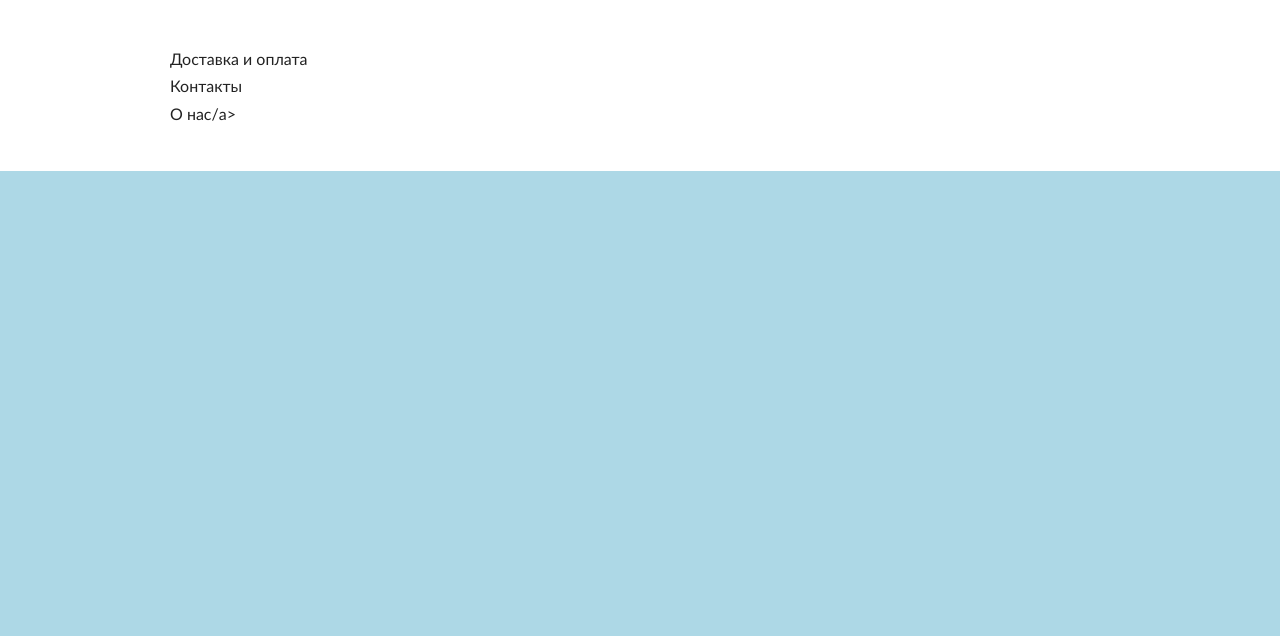
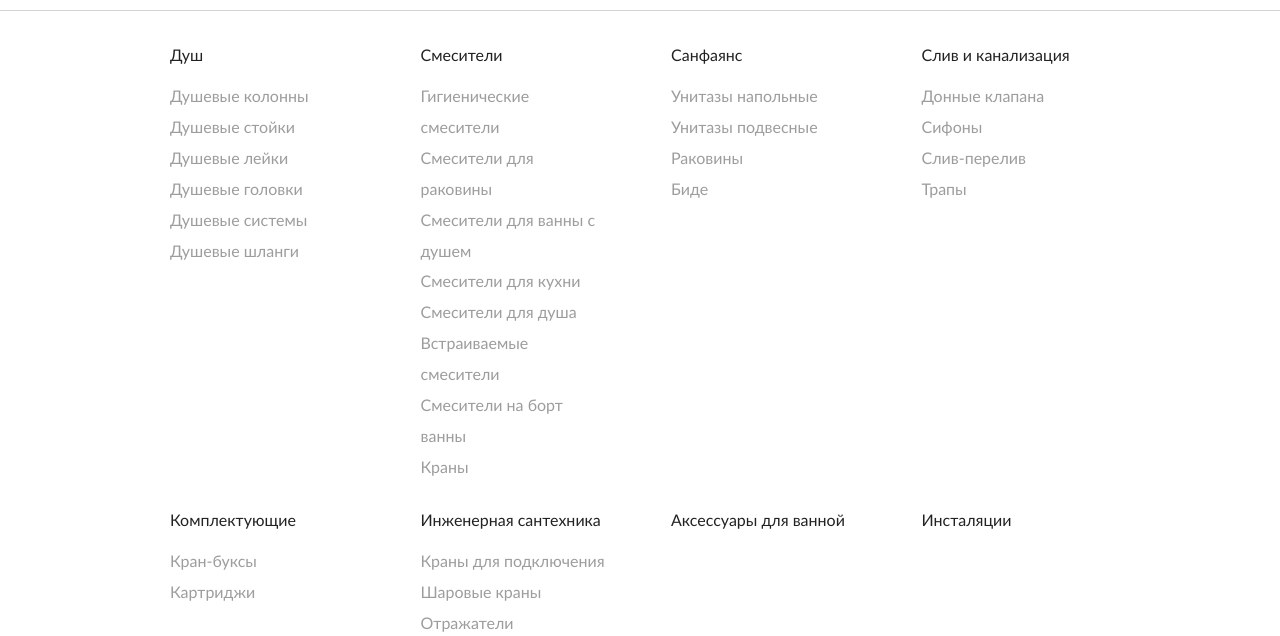
Before and after one commit to Atm0s/remer, a plain HTML site: page index.html in a window 1280 px wide. Shown: the part 164-800 px from the top of the page. Drawn offline with Linux system fonts and the light colour scheme; a web font is replaced by a local one.

Commit message:
feat: add catalogue popup

```diff
--- a/css/styles.css
+++ b/css/styles.css
@@ -77,7 +77,7 @@ img {
 	border: 0;
 }
 
-.pop-up-offer-close {
+.pop-up-offer__button-close {
 	position: absolute;
 	width: 18px;
 	height: 18px;
@@ -136,12 +136,6 @@ img {
 	box-shadow: 0px 4px 4px rgba(0, 0, 0, 0.25);
 }
 
-
-
-.header__search-field::placeholder {
-	/* color: #9D9D9D; */
-}
-
 .header__search-button{
 	position: relative;
 	border: none;
@@ -159,15 +153,6 @@ img {
 .header__tools-link{
 	position: relative;
 	text-decoration: none;
-	/* width: 24px; */
-}
-
-.header__tools:last-child{
-	/* gap: 25px; */
-}
-
-.header__tools-link:first-child{
-	/* margin-right: 4px; */
 }
 
 .header__list-value {
@@ -196,10 +181,22 @@ img {
 
 /* Header section end */
 
+/* Catalogue popup section start */
+.catalogue-popup{
+	position: absolute;
+	background-color: white;
+	left: 0;
+	right: 0;
+	top: 174px;
+	border-top: 1px solid lightgrey;
+	border-bottom: 1px solid lightgrey;
+	padding: 32px 0;
+}
+/* Catalogue popup section end */
+
 /* Menu section start */
 
-.menu {
-	/* padding: 8px; */
+.menu__list {
 	display: flex;
 	flex-wrap: wrap;
 	gap: 48px;
@@ -213,12 +210,10 @@ img {
 /* Menu section end */
 
 /* Sales slider section start */
-
 .sales-section {
 	height: 481px;
 	background-color: lightblue;
 }
-
 /* Sales slider section end */
 
 /* Brands slider section start */
--- a/index.html
+++ b/index.html
@@ -20,7 +20,7 @@
 			</p>
 			<button name="button" class="pop-up-offer__button-goto">перейти</button>
 		</div>
-		<span class="pop-up-offer-close"></span>
+		<span class="pop-up-offer__button-close"></span>
 		<!-- </div> -->
 	</div>
 	<!-- Pop up offer section end -->
@@ -74,7 +74,7 @@
 						<a href="#" class="menu__item-link">Контакты</a>
 					</li>
 					<li class="menu-item">
-						<a href="#" class="menu__item-link">О нас/a>
+						<a href="#" class="menu__item-link">О нас</a>
 					</li>
 				</ul>
 			</nav>
@@ -82,13 +82,147 @@
 	</header>
 	<!-- Header end -->
 
+		<!-- Catalogue section start -->
+		<section class="catalogue-popup">
+			<div class="container">
+				<div class="catalogue__item">
+					<nav class="catalogue__nav">
+
+						<ul class="catalogue__menu">
+							<li class="catalogue__menu-item">
+								<h3 class="catalogue__menu-title">Душ</h3>
+							</li>
+							<li class="catalogue__menu-item">
+								<a href="#" class="catalogue__menu-link">Душевые колонны</a>
+							</li>
+							<li class="catalogue__menu-item">
+								<a href="#" class="catalogue__menu-link">Душевые стойки</a>
+							</li>
+							<li class="catalogue__menu-item">
+								<a href="#" class="catalogue__menu-link">Душевые лейки</a>
+							</li>
+							<li class="catalogue__menu-item">
+								<a href="#" class="catalogue__menu-link">Душевые головки</a>
+							</li>
+							<li class="catalogue__menu-item">
+								<a href="#" class="catalogue__menu-link">Душевые системы</a>
+							</li>
+							<li class="catalogue__menu-item">
+								<a href="#" class="catalogue__menu-link">Душевые шланги</a>
+							</li>
+						</ul>
+
+						<ul class="catalogue__menu">
+							<li class="catalogue__menu-item">
+								<h3 class="catalogue__menu-title">Смесители</h3>
+							</li>
+							<li class="catalogue__menu-item">
+								<a href="#" class="catalogue__menu-link">Гигиенические смесители</a>
+							</li>
+							<li class="catalogue__menu-item">
+								<a href="#" class="catalogue__menu-link">Смесители для раковины</a>
+							</li>
+							<li class="catalogue__menu-item">
+								<a href="#" class="catalogue__menu-link">Смесители для ванны с душем</a>
+							</li>
+							<li class="catalogue__menu-item">
+								<a href="#" class="catalogue__menu-link">Смесители для кухни</a>
+							</li>
+							<li class="catalogue__menu-item">
+								<a href="#" class="catalogue__menu-link">Смесители для душа</a>
+							</li>
+							<li class="catalogue__menu-item">
+								<a href="#" class="catalogue__menu-link">Встраиваемые смесители</a>
+							</li>
+							<li class="catalogue__menu-item">
+								<a href="#" class="catalogue__menu-link">Смесители на борт ванны</a>
+							</li>
+							<li class="catalogue__menu-item">
+								<a href="#" class="catalogue__menu-link">Краны</a>
+							</li>
+						</ul>
+						<ul class="catalogue__menu">
+							<li class="catalogue__menu-item">
+								<h3 class="catalogue__menu-title">Санфаянс</h3>
+							</li>
+							<li class="catalogue__menu-item">
+								<a href="#" class="catalogue__menu-link">Унитазы напольные</a>
+							</li>
+							<li class="catalogue__menu-item">
+								<a href="#" class="catalogue__menu-link">Унитазы подвесные</a>
+							</li>
+							<li class="catalogue__menu-item">
+								<a href="#" class="catalogue__menu-link">Раковины</a>
+							</li>
+							<li class="catalogue__menu-item">
+								<a href="#" class="catalogue__menu-link">Биде</a>
+							</li>
+						</ul>
+						<ul class="catalogue__menu">
+							<li class="catalogue__menu-item">
+								<h3 class="catalogue__menu-title">Слив и канализация</h3>
+							</li>
+							<li class="catalogue__menu-item">
+								<a href="#" class="catalogue__menu-link">Донные клапана</a>
+							</li>
+							<li class="catalogue__menu-item">
+								<a href="#" class="catalogue__menu-link">Сифоны</a>
+							</li>
+							<li class="catalogue__menu-item">
+								<a href="#" class="catalogue__menu-link">Слив-перелив</a>
+							</li>
+							<li class="catalogue__menu-item">
+								<a href="#" class="catalogue__menu-link">Трапы</a>
+							</li>
+						</ul>
+						<ul class="catalogue__menu">
+							<li class="catalogue__menu-item">
+								<h3 class="catalogue__menu-title">Комплектующие</h3>
+							</li>
+							<li class="catalogue__menu-item">
+								<a href="#" class="catalogue__menu-link">Кран-буксы</a>
+							</li>
+							<li class="catalogue__menu-item">
+								<a href="#" class="catalogue__menu-link">Картриджи</a>
+							</li>
+						</ul>
+						<ul class="catalogue__menu">
+							<li class="catalogue__menu-item">
+								<h3 class="catalogue__menu-title">Инженерная сантехника</h3>
+							</li>
+							<li class="catalogue__menu-item">
+								<a href="#" class="catalogue__menu-link">Краны для подключения</a>
+							</li>
+							<li class="catalogue__menu-item">
+								<a href="#" class="catalogue__menu-link">Шаровые краны</a>
+							</li>
+							<li class="catalogue__menu-item">
+								<a href="#" class="catalogue__menu-link">Отражатели</a>
+							</li>
+						</ul>
+						<ul class="catalogue__menu">
+							<li class="catalogue__menu-item">
+								<h3 class="catalogue__menu-title">Аксессуары для ванной</h3>
+							</li>
+						</ul>
+						<ul class="catalogue__menu">
+							<li class="catalogue__menu-item">
+								<h3 class="catalogue__menu-title">Инсталяции</h3>
+							</li>
+						</ul>
+					</nav>
+				</div>
+			</div>
+		</section>
+		<!-- Catalogue section end -->
+
 	<!-- Sales slider section start -->
-	<section class="sales-section">
+	<section class="sales-section container">
 	</section>
 	<!-- Sales slider section end -->
 
 	<!-- Brands slider section start -->
-	<section class="brands-slider">
+	<section class="brands-slider container">
 
 	</section>
 	<!-- Brands slider section end -->
```
